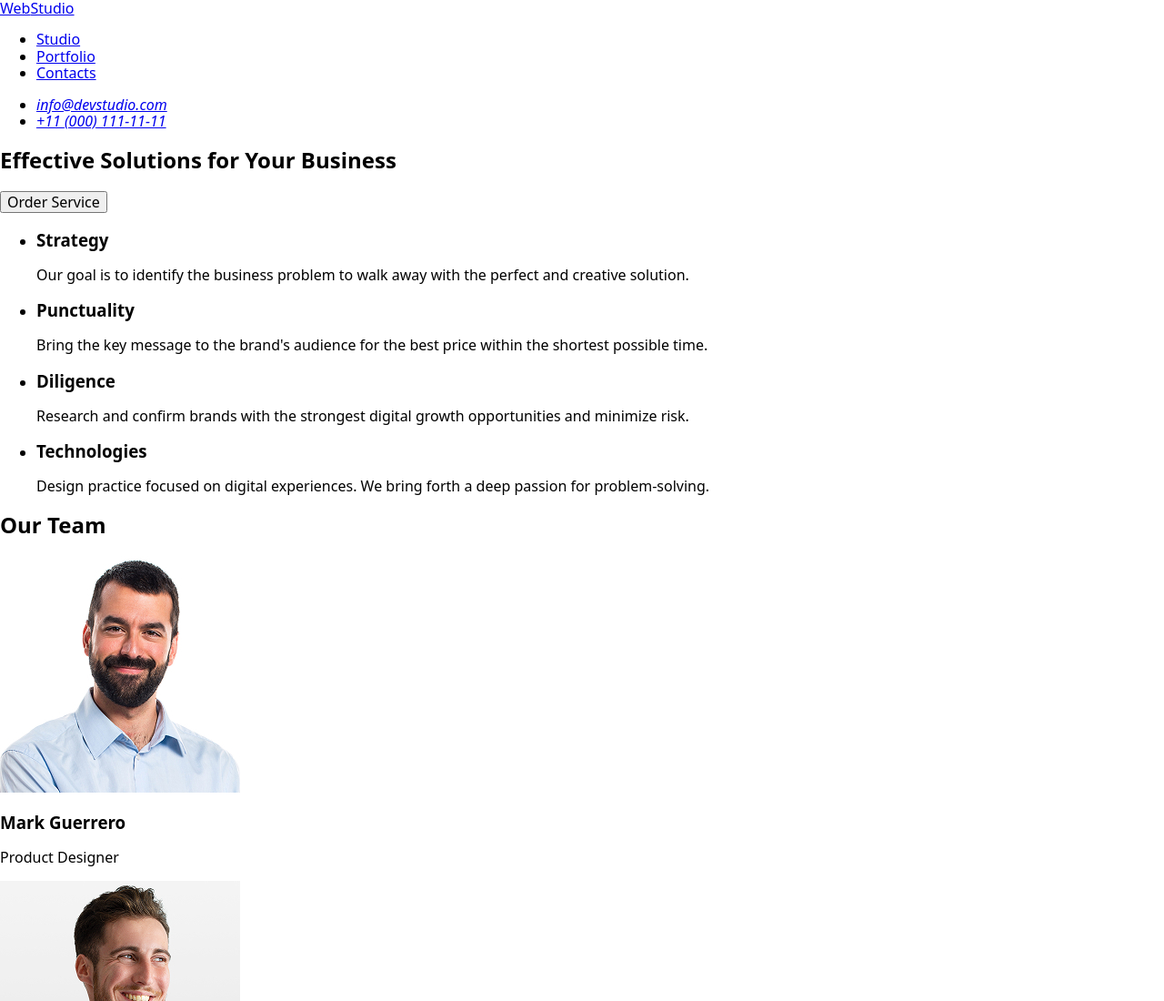
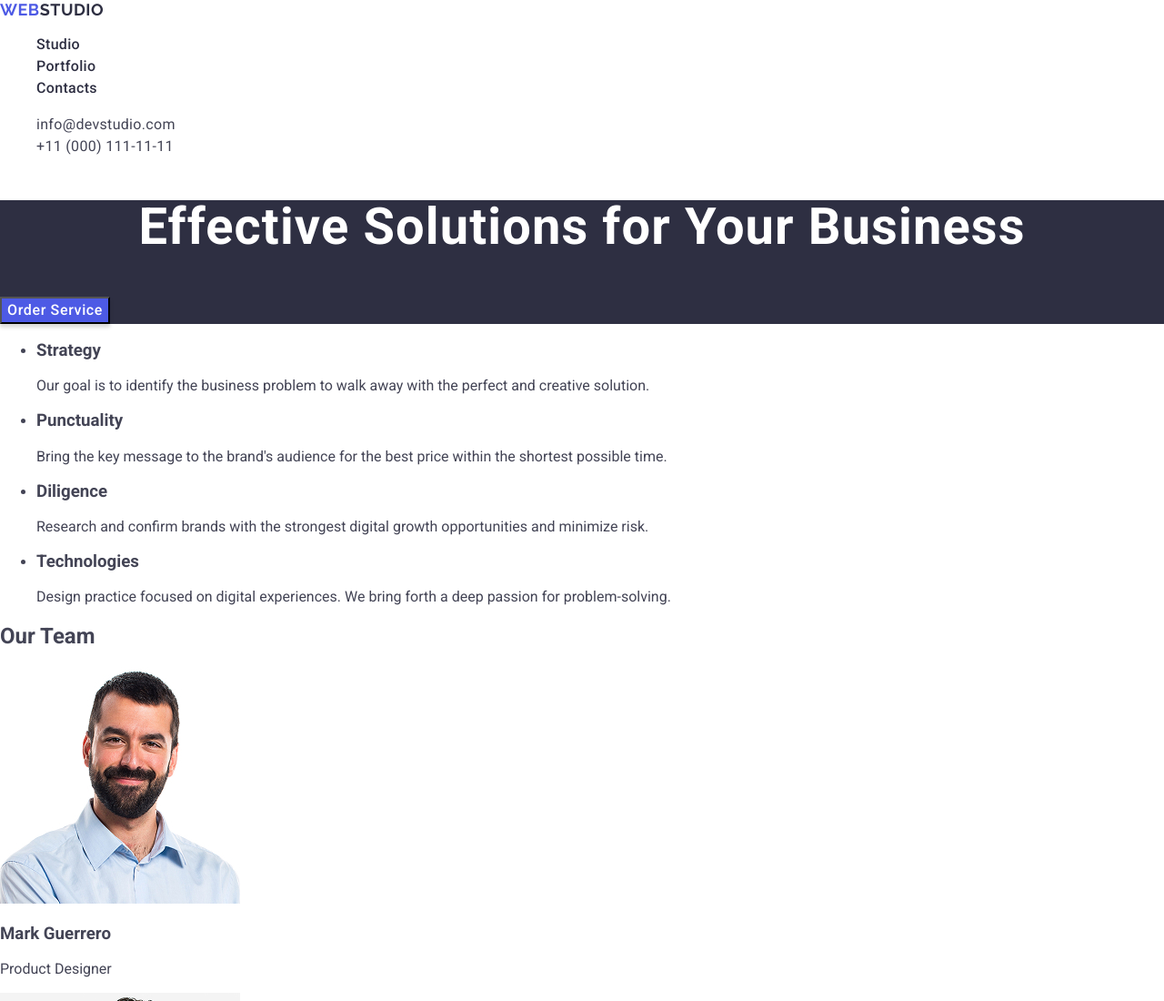
Before and after one commit to KaterynaBlinova-1995/goit-markup-hw-02-02, a plain HTML site: page index.html in a window 1280 px wide. Shown: the top 1100 px of the page at 91% size. Drawn offline with nearby package versions, Linux system fonts and the light colour scheme.

Commit message:
add all changes in files

```diff
--- a/css/styles.css
+++ b/css/styles.css
@@ -1,30 +1,75 @@
 body {
   font-family: "Roboto", "Raleway", sans-serif;
-  color: black;
+  color: #434455;
   background-color: white;
   font-weight: 400;
 }
 
+.page-nav {
+  list-style: none;
+}
+.nav-list {
+  list-style: none;
+}
+.header-logo {
+  font-weight: 700;
+  font-size: 18px;
+  font-family: "Raleway", sans-serif;
+  line-height: 1.16667;
+  letter-spacing: 0.03em;
+  text-transform: uppercase;
+  color: #2e2f42;
+  text-decoration: none;
+}
+
+.header-logo-web {
+  color: #4d5ae5;
+}
+
+.nav-list-item {
+  font-family: "Roboto", sans-serif;
+  font-weight: 500;
+  font-size: 16px;
+  line-height: 1.5;
+  letter-spacing: 0.02em;
+}
+.nav-list-link {
+  color: #2e2f42;
+  text-decoration: none;
+}
+.address-list {
+  list-style: none;
+}
+.address-list-link {
+  font-family: "Roboto", sans-serif;
+  font-weight: 400;
+  font-size: 16px;
+  font-style: normal;
+  line-height: 1.5;
+  letter-spacing: 0.02em;
+  color: #434455;
+  text-decoration: none;
+}
+.solutions {
+  background-color: #2e2f42;
+}
 .solutions-title {
   font-weight: 700;
   font-size: 56px;
   letter-spacing: 0.02em;
   line-height: 1.07;
   text-align: center;
+  color: white;
 }
-h2 {
-  font-weight: 700;
-  font-size: 36px;
-  letter-spacing: 2%;
+.solutions-button {
+  box-shadow: 0 4px 4px 0 rgba(0, 0, 0, 0.15);
+  background: #4d5ae5;
+  cursor: pointer;
 }
-.header-logo {
-  font-weight: 700;
-  font-size: 18px;
-  font-family: "Raleway";
-  line-height: 1.16667;
-  letter-spacing: 0.03em;
-  text-transform: uppercase;
+.order-service {
+  font-weight: 500;
+  font-size: 16px;
+  line-height: 1.5;
+  letter-spacing: 0.04em;
+  color: white;
 }
-.header-logo-web {
-  color: #4d5ae5;
-}
--- a/index.html
+++ b/index.html
@@ -18,9 +18,10 @@
       referrerpolicy="no-referrer"
     />
 
-    <link rel="styles.css" href="./css/styles.css" />
+    <link rel="stylesheet" href="./css/styles.css" />
   </head>
   <body>
+    <!-- header -->
     <header>
       <nav class="page-nav">
         <a href="./index.html" class="header-logo"
@@ -41,18 +42,30 @@
           </li>
         </ul>
       </nav>
-      <address>
-        <ul>
-          <li><a href="mailto:info@devstudio.com">info@devstudio.com</a></li>
-          <li><a href="tel:+110001111111">+11 (000) 111-11-11</a></li>
+      <address class="address-nav">
+        <ul class="address-list">
+          <li class="address-list-item">
+            <a href="mailto:info@devstudio.com" class="address-list-link"
+              >info@devstudio.com</a
+            >
+          </li>
+          <li class="address-list-item">
+            <a href="tel:+110001111111" class="address-list-link"
+              >+11 (000) 111-11-11</a
+            >
+          </li>
         </ul>
       </address>
     </header>
     <main>
+      <!-- solutions section -->
       <section class="solutions">
         <h1 class="solutions-title">Effective Solutions for Your Business</h1>
-        <button type="button" class="solutions-button">Order Service</button>
+        <button type="button" class="solutions-button">
+          <span class="order-service">Order Service</span>
+        </button>
       </section>
+      <!-- benefits section -->
       <section>
         <ul>
           <li>
@@ -85,6 +98,7 @@
           </li>
         </ul>
       </section>
+      <!-- Team section -->
       <section>
         <h2>Our Team</h2>
 
@@ -154,6 +168,7 @@
         </ul>
       </section>
     </main>
+    <!-- footer -->
     <footer>
       <a href="./index.html">WebStudio</a>
       <p>
```
